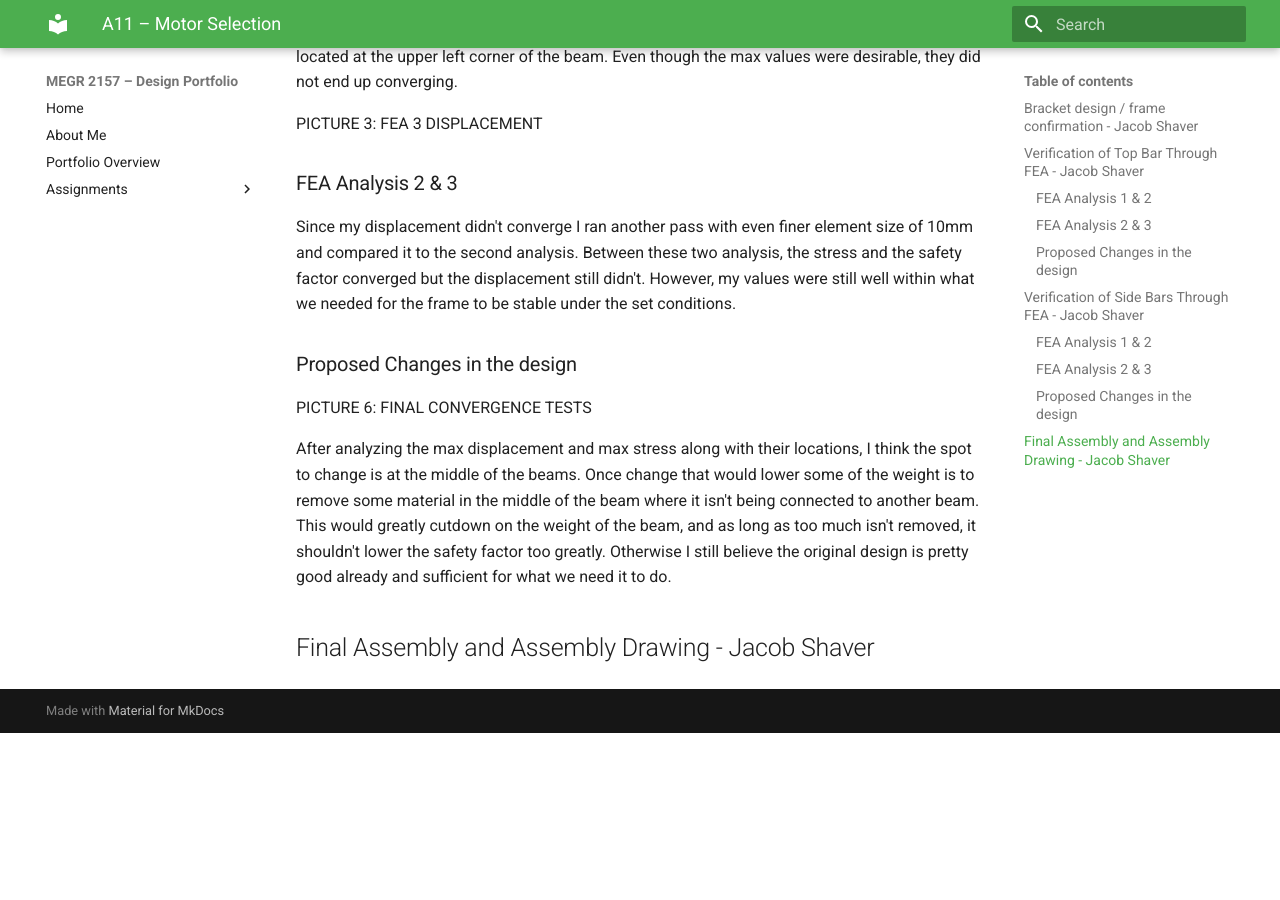
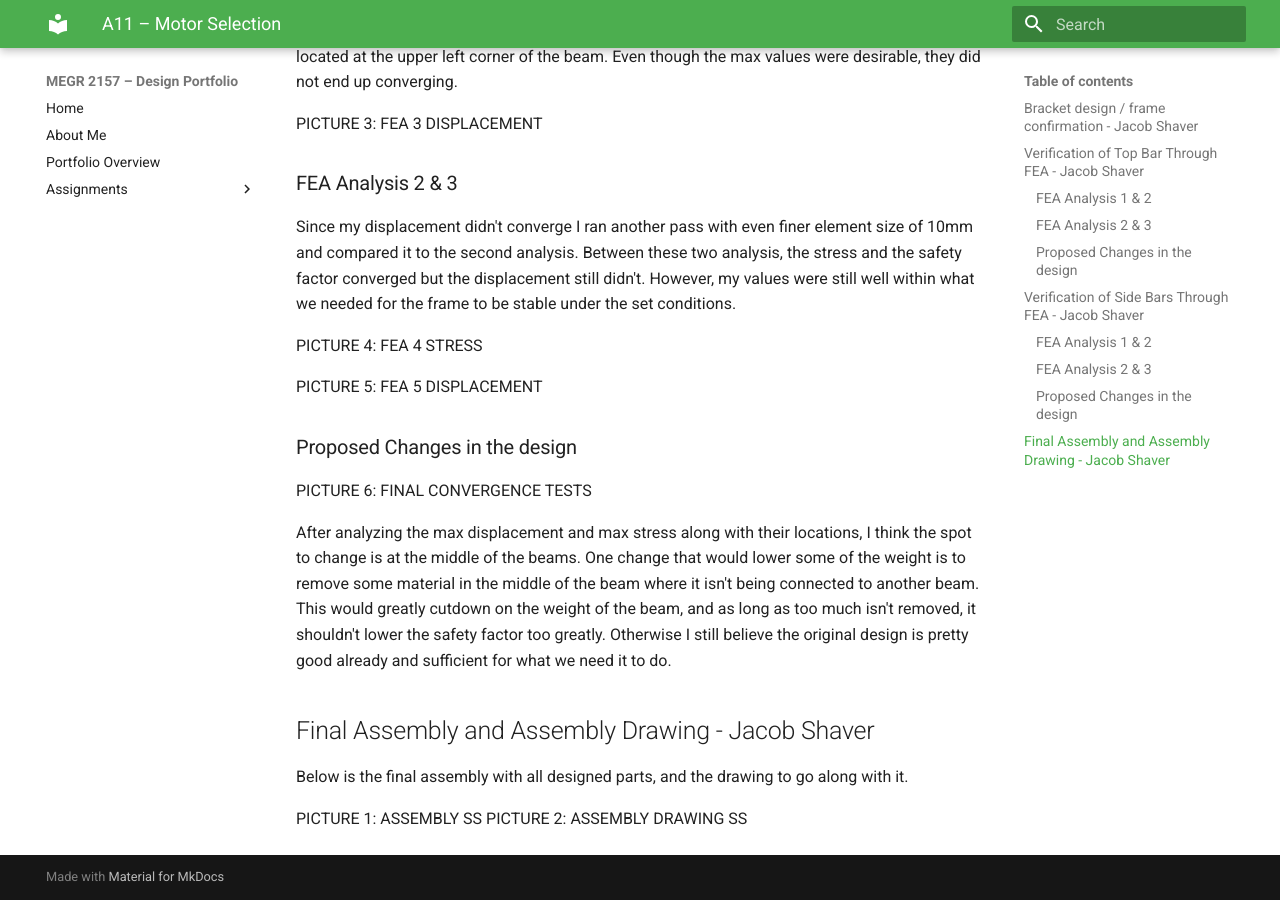
Before and after one commit to JacobShaver/design-projects-portfolio, an MkDocs documentation site: the page built from docs/assignments/a11/index.md, in a window 1280 px wide and 900 px high, scrolled down 2575 px. Built offline with MkDocs 1.6.1 and Material for MkDocs 9.7.7, drawn with Linux system fonts in a browser that asks for light colours; before the commit the page ends 3308 px from its top, so only the background shows below that.

Commit message:
Update index.md

```diff
--- a/docs/assignments/a11/index.md
+++ b/docs/assignments/a11/index.md
@@ -65,10 +65,19 @@ PICTURE 3: FEA 3 DISPLACEMENT
 
 Since my displacement didn't converge I ran another pass with even finer element size of 10mm and compared it to the second analysis. Between these two analysis, the stress and the safety factor converged but the displacement still didn't. However, my values were still well within what we needed for the frame to be stable under the set conditions.
 
+PICTURE 4: FEA 4 STRESS
+
+PICTURE 5: FEA 5 DISPLACEMENT
+
 ### Proposed Changes in the design
 
 PICTURE 6: FINAL CONVERGENCE TESTS
 
-After analyzing the max displacement and max stress along with their locations, I think the spot to change is at the middle of the beams. Once change that would lower some of the weight is to remove some material in the middle of the beam where it isn't being connected to another beam. This would greatly cutdown on the weight of the beam, and as long as too much isn't removed, it shouldn't lower the safety factor too greatly. Otherwise I still believe the original design is pretty good already and sufficient for what we need it to do.
+After analyzing the max displacement and max stress along with their locations, I think the spot to change is at the middle of the beams. One change that would lower some of the weight is to remove some material in the middle of the beam where it isn't being connected to another beam. This would greatly cutdown on the weight of the beam, and as long as too much isn't removed, it shouldn't lower the safety factor too greatly. Otherwise I still believe the original design is pretty good already and sufficient for what we need it to do.
 
 ## Final Assembly and Assembly Drawing - Jacob Shaver
+
+Below is the final assembly with all designed parts, and the drawing to go along with it.
+
+PICTURE 1: ASSEMBLY SS
+PICTURE 2: ASSEMBLY DRAWING SS
```
